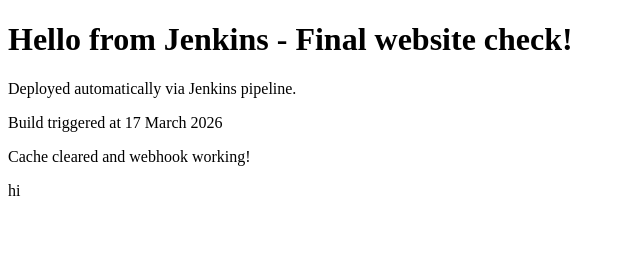
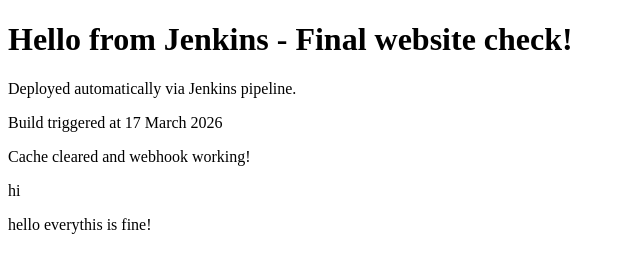
Before and after one commit to laksh70997-bot/my-apache-site, a plain HTML site: page index.html in a window 1280 px wide. Shown: the whole page, without its empty margins (0-640 px from the left). Drawn offline with Linux system fonts and the light colour scheme.

Commit message:
Update index.html

```diff
--- a/index.html
+++ b/index.html
@@ -9,5 +9,6 @@
     <p>Build triggered at 17 March 2026</p>
     <p>Cache cleared and webhook working!</p>
     <p>hi</p>
+    <p>hello everythis is fine!</p>
   </body>
 </html>
```
